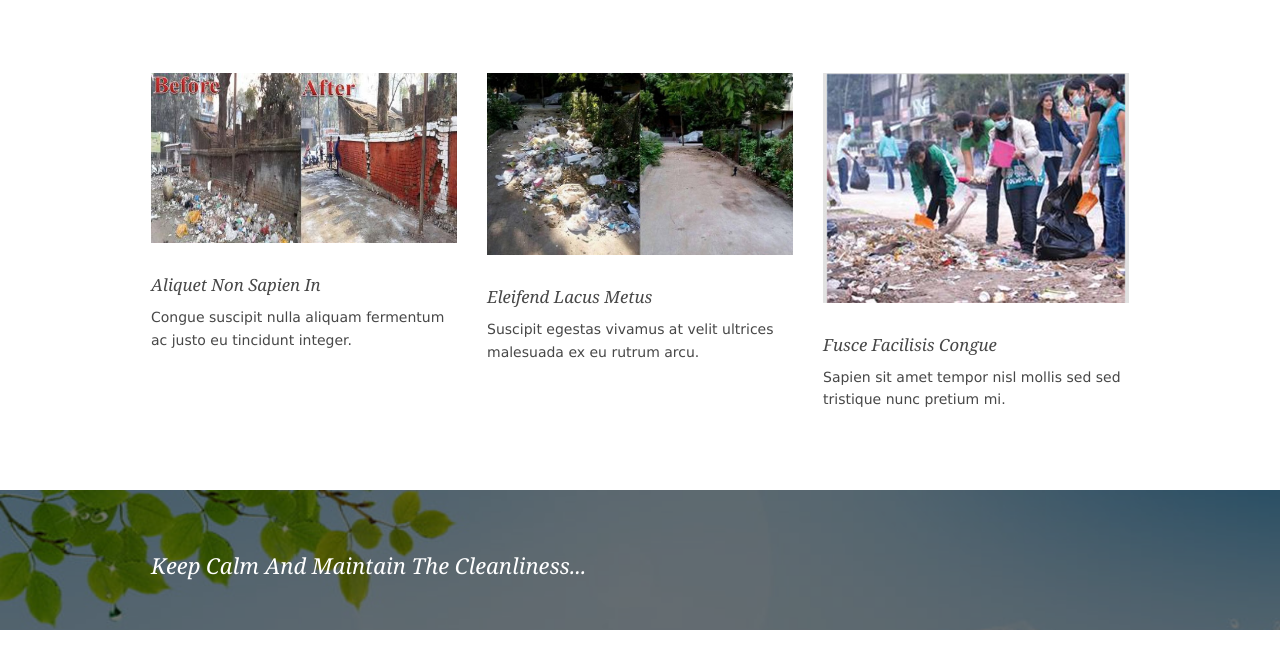
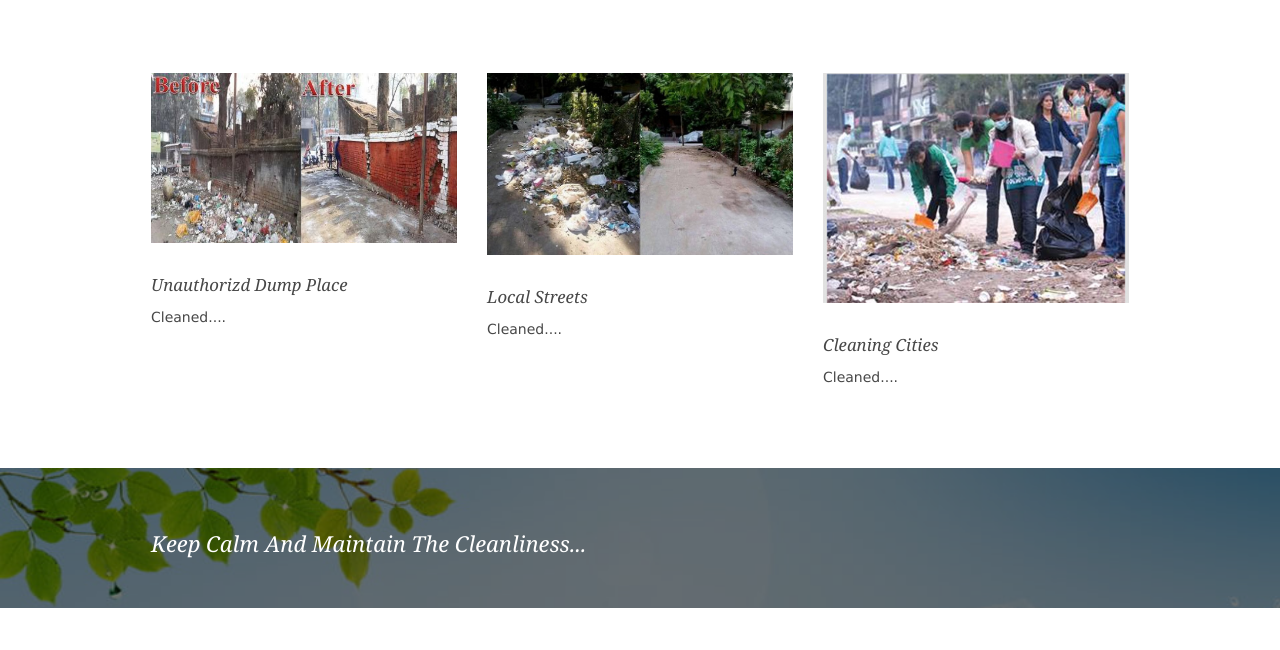
Before and after one commit to the-cross-art/Muni_Tech, a Django app: page / in a window 1280 px wide. Shown: the part 1253-1903 px from the top of the page. Run offline with Django 3.2, Linux system fonts and the light colour scheme.

Commit message:
Bugs Fixed in Front End

```diff
--- a/WebSite/munitech/templates/Modified_files/index.html
+++ b/WebSite/munitech/templates/Modified_files/index.html
@@ -1,14 +1,7 @@
 <!DOCTYPE html>
 {% load static %}
-<!--
-Template Name: Muni_Tech
-Author: <a href="https://www.os-templates.com/">OS Templates</a>
-Author URI: https://www.os-templates.com/
-Licence: Free to use under our free template licence terms
-Licence URI: https://www.os-templates.com/template-terms
--->
+
 <html lang="">
-<!-- To declare your language - read more here: https://www.w3.org/International/questions/qa-html-language-declarations -->
 <head>
 <title>Muni_tech</title>
 <meta charset="utf-8">
@@ -147,24 +140,24 @@ Licence URI: https://www.os-templates.com/template-terms
         <li class="one_third">
           <figure><a href="#"><img src=" {% static 'images/02.jpg' %} " alt=""></a>
             <figcaption>
-              <h6 class="heading">Aliquet non sapien in</h6>
-              <p>Congue suscipit nulla aliquam fermentum ac justo eu tincidunt integer.</p>
+              <h6 class="heading">Unauthorizd Dump Place</h6>
+              <p>Cleaned....</p>
             </figcaption>
           </figure>
         </li>
         <li class="one_third">
           <figure><a href="#"><img src=" {% static 'images/03.jpg' %} " alt=""></a>
             <figcaption>
-              <h6 class="heading">Eleifend lacus metus</h6>
-              <p>Suscipit egestas vivamus at velit ultrices malesuada ex eu rutrum arcu.</p>
+              <h6 class="heading">Local Streets</h6>
+              <p>Cleaned....</p>
             </figcaption>
           </figure>
         </li>
         <li class="one_third">
           <figure><a href="#"><img src=" {% static 'images/04.jpg' %} " alt=""></a>
             <figcaption>
-              <h6 class="heading">Fusce facilisis congue</h6>
-              <p>Sapien sit amet tempor nisl mollis sed sed tristique nunc pretium mi.</p>
+              <h6 class="heading">Cleaning Cities</h6>
+              <p>Cleaned....</p>
             </figcaption>
           </figure>
         </li>
```
Also changed, not shown: WebSite/munitech/templates/Modified_files/aboutus.html (+1 -8 lines), WebSite/munitech/templates/Modified_files/contentbox.html (+1 -8 lines), WebSite/munitech/templates/Modified_files/upload.html (+1 -7 lines).
